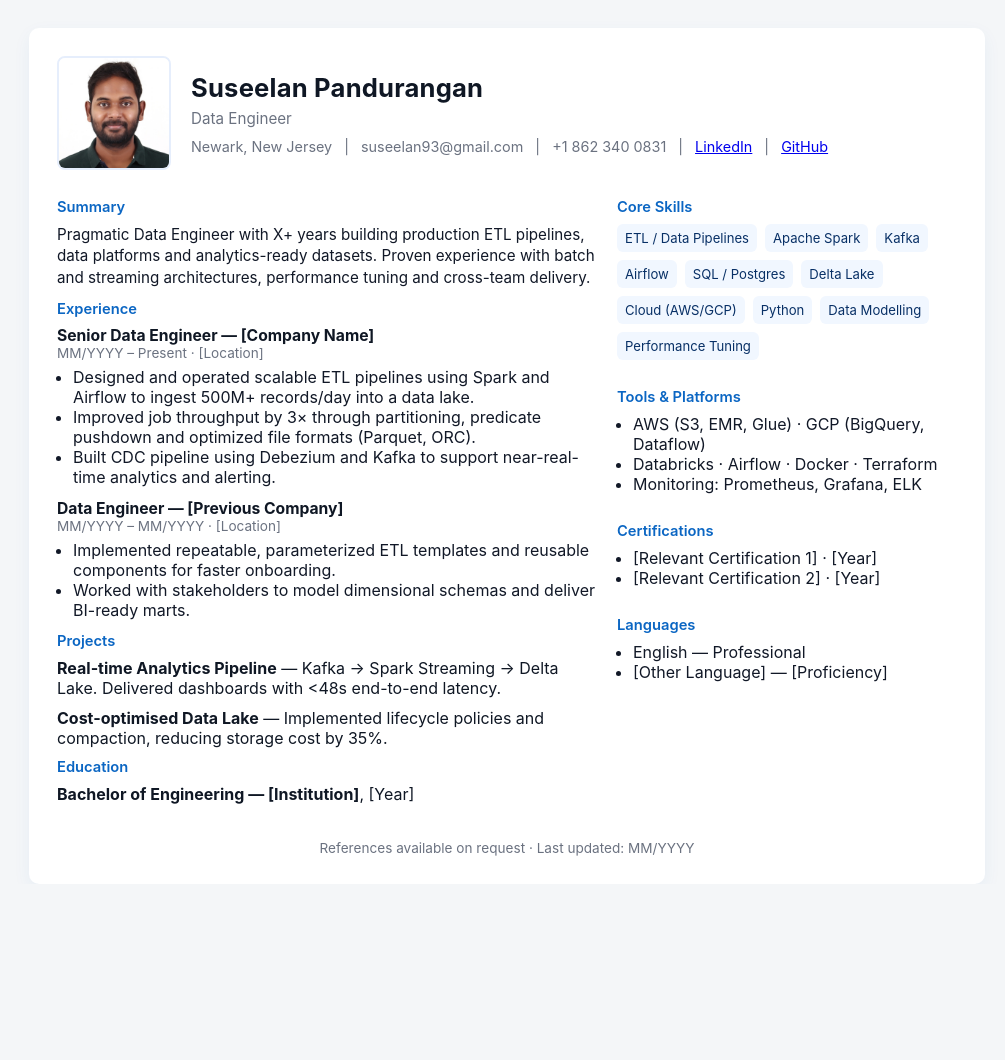
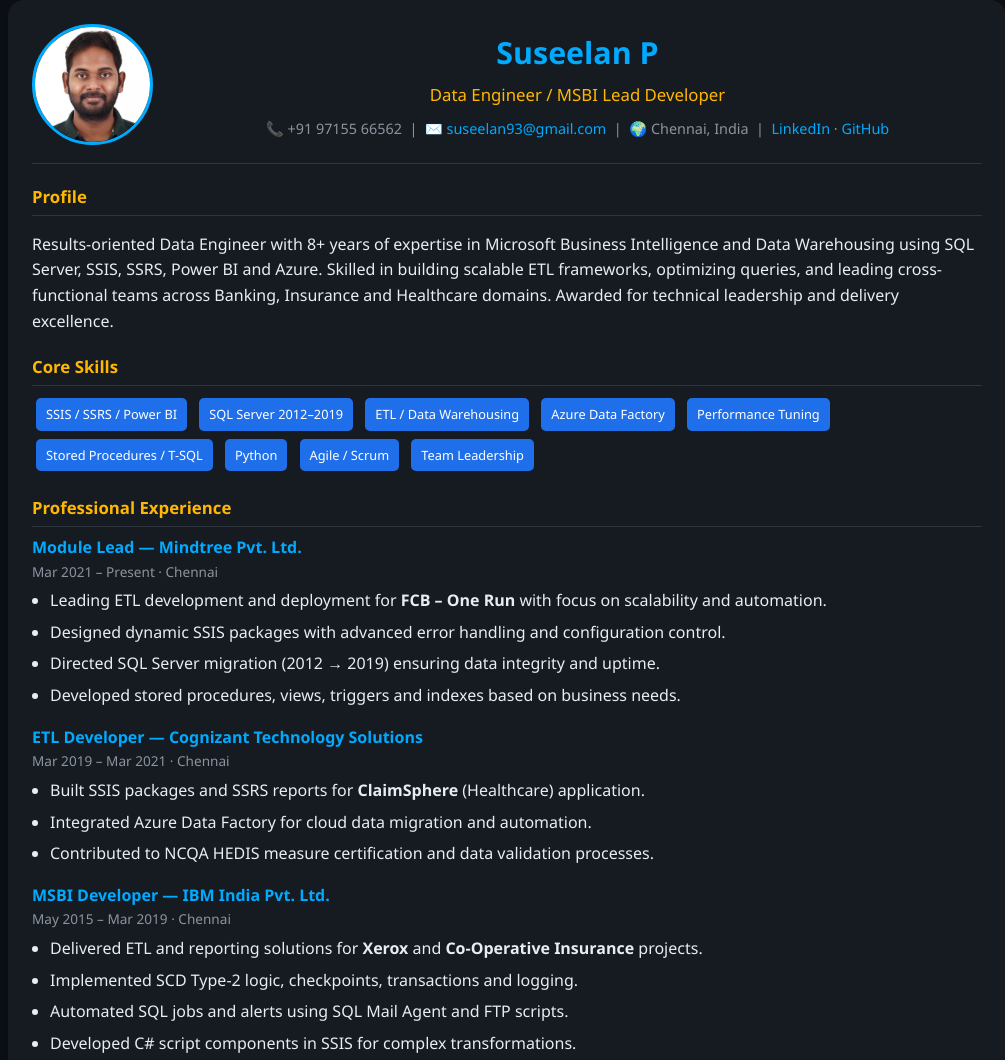
Before and after one commit to psuseelan93/HTML, a plain HTML site: page index.html in a window 1280 px wide. Shown: the top 1060 px of the page, without its empty margins (133-1138 px from the left). Before the commit the page ends 884 px from the top, so only its background shows below. Drawn offline with Linux system fonts and the light colour scheme.

Commit message:
responsive index.html

```diff
--- a/index.html
+++ b/index.html
@@ -1,153 +1,178 @@
 <!doctype html>
 <html lang="en">
 <head>
-<meta charset="utf-8" />
-<meta name="viewport" content="width=device-width,initial-scale=1" />
-<title>Resume — Suseelan Pandurangan</title>
+<meta charset="utf-8">
+<meta name="viewport" content="width=device-width,initial-scale=1">
+<title>Suseelan P — Data Engineer / MSBI Lead</title>
 <style>
-  :root{--accent:#0b66c3;--muted:#6b7280;--paper:#ffffff;--bg:#f4f6f8;font-family:Inter,Segoe UI,Arial,sans-serif}
-  html,body{height:100%;margin:0;background:var(--bg);color:#0f1724}
-  .container{max-width:900px;margin:28px auto;padding:28px;background:var(--paper);box-shadow:0 6px 18px rgba(11,102,195,0.06);border-radius:10px}
-  header{display:flex;gap:20px;align-items:center}
-  .photo{width:110px;height:110px;border-radius:8px;object-fit:cover;border:2px solid #e6eefc}
-  .name-block{flex:1}
-  h1{margin:0;font-size:1.6rem;letter-spacing:0.2px}
-  .title{margin-top:6px;color:var(--muted);font-size:0.95rem}
-  .contact{margin-top:10px;color:var(--muted);font-size:0.9rem;display:flex;gap:12px;flex-wrap:wrap}
-  main{display:grid;grid-template-columns:1fr 340px;gap:22px;margin-top:20px}
-  section{padding:8px 0}
-  .section-title{font-weight:600;color:var(--accent);font-size:0.92rem;margin-bottom:8px}
-  .summary{color:#111827;font-size:0.95rem;line-height:1.4}
-  .skills{display:flex;flex-wrap:wrap;gap:8px}
-  .chip{background:#f1f7ff;border-radius:6px;padding:6px 8px;font-size:0.82rem;color:#083066}
-  .list{margin:0;padding-left:1rem;color:#111827}
-  .job{margin-bottom:12px}
-  .job h4{margin:0;font-size:0.98rem}
-  .meta{font-size:0.85rem;color:var(--muted);margin-bottom:6px}
-  .project, .education-item{margin-bottom:10px}
-  footer{margin-top:18px;text-align:center;color:var(--muted);font-size:0.85rem}
-  @media(max-width:880px){main{grid-template-columns:1fr;}}
+:root{
+  --bg:#0d1117;
+  --card:#161b22;
+  --text:#e6edf3;
+  --muted:#8b949e;
+  --primary:#00aaff;
+  --secondary:#ffb703;
+  --accent:#238636;
+  font-family:"Segoe UI",Roboto,Arial,sans-serif;
+}
+body{
+  margin:0;background:var(--bg);color:var(--text);
+  overflow-x:hidden;line-height:1.6;
+}
+.container{
+  max-width:950px;margin:auto;padding:24px;
+  background:var(--card);border-radius:16px;
+  box-shadow:0 0 30px rgba(0,0,0,0.45);
+  animation:fadeIn 1.2s ease both;
+}
+@keyframes fadeIn{from{opacity:0;transform:translateY(20px);}to{opacity:1;transform:none;}}
+header{
+  display:flex;flex-wrap:wrap;align-items:center;
+  justify-content:center;gap:20px;
+  border-bottom:1px solid #30363d;padding-bottom:18px;
+}
+.photo{
+  width:115px;height:115px;border-radius:50%;
+  object-fit:cover;border:3px solid var(--primary);
+  transition:transform 0.5s ease;
+}
+.photo:hover{transform:scale(1.08);}
+.info{text-align:center;flex:1;min-width:260px;}
+.info h1{margin:0;color:var(--primary);font-size:1.9rem;}
+.title{color:var(--secondary);font-size:1.05rem;margin-top:4px;}
+.contact{margin-top:8px;font-size:0.9rem;color:var(--muted);}
+.contact a{color:var(--primary);text-decoration:none;}
+.contact a:hover{text-decoration:underline;}
+.section-title{
+  color:var(--secondary);font-weight:600;font-size:1.05rem;
+  margin:20px 0 8px;border-bottom:1px solid #30363d;padding-bottom:4px;
+}
+ul{margin:6px 0 10px 18px;padding:0;}
+li{margin-bottom:6px;}
+.job{margin-bottom:16px;animation:fadeIn 1s ease;}
+.job h4{margin:0;color:var(--primary);}
+.meta{font-size:0.85rem;color:var(--muted);margin-bottom:6px;}
+.chip{
+  display:inline-block;background:#1f6feb;color:#fff;
+  padding:6px 10px;border-radius:5px;margin:4px;
+  font-size:0.8rem;transition:transform 0.3s ease,background 0.3s ease;
+}
+.chip:hover{background:var(--secondary);color:#000;transform:scale(1.05);}
+footer{text-align:center;margin-top:25px;font-size:0.85rem;color:var(--muted);}
+@media(max-width:768px){
+  .container{margin:12px;padding:18px;}
+  header{flex-direction:column;text-align:center;}
+  .photo{width:90px;height:90px;}
+  .info h1{font-size:1.5rem;}
+  body{font-size:0.95rem;}
+}
+@media(max-width:480px){
+  .container{padding:14px;}
+  .chip{font-size:0.75rem;padding:4px 7px;}
+}
 </style>
 </head>
 <body>
-  <div class="container" role="document" aria-label="One page resume">
+<div class="container">
+
 <header>
-      <img src="./photo.jpg" alt="Photo" class="photo">
-      <div class="name-block">
-        <h1>Suseelan Pandurangan</h1>
-        <div class="title">Data Engineer</div>
+  <img src="photo.jpg" alt="Suseelan photo" class="photo">
+  <div class="info">
+    <h1>Suseelan P</h1>
+    <div class="title">Data Engineer / MSBI Lead Developer</div>
     <div class="contact">
-          <div>Newark, New Jersey</div>
-          <div>|</div>
-          <div>suseelan93@gmail.com</div>
-          <div>|</div>
-          <div>+1 862 340 0831</div>
-          <div>|</div>
-          <div><a href="https://www.linkedin.com/in/yourprofile" target="_blank" rel="noopener">LinkedIn</a></div>
-          <div>|</div>
-          <div><a href="https://github.com/yourhandle" target="_blank" rel="noopener">GitHub</a></div>
+      📞 +91 97155 66562 &nbsp;|&nbsp;
+      ✉️ <a href="mailto:suseelan93@gmail.com">suseelan93@gmail.com</a> &nbsp;|&nbsp;
+      🌍 Chennai, India &nbsp;|&nbsp;
+      <a href="https://linkedin.com" target="_blank">LinkedIn</a> ·
+      <a href="https://github.com" target="_blank">GitHub</a>
     </div>
   </div>
 </header>
 
-    <main>
-      <section aria-labelledby="summary">
-        <div id="summary" class="section-title">Summary</div>
-        <div class="summary">
-          Pragmatic Data Engineer with X+ years building production ETL pipelines, data platforms and analytics-ready datasets.
-          Proven experience with batch and streaming architectures, performance tuning and cross-team delivery.
-        </div>
+<section>
+  <div class="section-title">Profile</div>
+  <p>Results-oriented Data Engineer with 8+ years of expertise in Microsoft Business Intelligence and Data Warehousing using SQL Server, SSIS, SSRS, Power BI and Azure. Skilled in building scalable ETL frameworks, optimizing queries, and leading cross-functional teams across Banking, Insurance and Healthcare domains. Awarded for technical leadership and delivery excellence.</p>
+</section>
 
-        <div style="height:12px"></div>
-
-        <div class="section" aria-labelledby="experience">
-          <div id="experience" class="section-title">Experience</div>
-
-          <article class="job">
-            <h4>Senior Data Engineer — [Company Name]</h4>
-            <div class="meta">MM/YYYY – Present · [Location]</div>
-            <ul class="list">
-              <li>Designed and operated scalable ETL pipelines using Spark and Airflow to ingest 500M+ records/day into a data lake.</li>
-              <li>Improved job throughput by 3× through partitioning, predicate pushdown and optimized file formats (Parquet, ORC).</li>
-              <li>Built CDC pipeline using Debezium and Kafka to support near-real-time analytics and alerting.</li>
-            </ul>
-          </article>
-
-          <article class="job">
-            <h4>Data Engineer — [Previous Company]</h4>
-            <div class="meta">MM/YYYY – MM/YYYY · [Location]</div>
-            <ul class="list">
-              <li>Implemented repeatable, parameterized ETL templates and reusable components for faster onboarding.</li>
-              <li>Worked with stakeholders to model dimensional schemas and deliver BI-ready marts.</li>
-            </ul>
-          </article>
-        </div>
-
-        <div class="section" aria-labelledby="projects">
-          <div id="projects" class="section-title">Projects</div>
-          <div class="project">
-            <strong>Real-time Analytics Pipeline</strong> — Kafka → Spark Streaming → Delta Lake. Delivered dashboards with <48s end-to-end latency.
-          </div>
-          <div class="project">
-            <strong>Cost-optimised Data Lake</strong> — Implemented lifecycle policies and compaction, reducing storage cost by 35%.
-          </div>
-        </div>
-
-        <div class="section" aria-labelledby="education">
-          <div id="education" class="section-title">Education</div>
-          <div class="education-item">
-            <strong>Bachelor of Engineering — [Institution]</strong>, [Year]
-          </div>
+<section>
+  <div class="section-title">Core Skills</div>
+  <div>
+    <span class="chip">SSIS / SSRS / Power BI</span>
+    <span class="chip">SQL Server 2012–2019</span>
+    <span class="chip">ETL / Data Warehousing</span>
+    <span class="chip">Azure Data Factory</span>
+    <span class="chip">Performance Tuning</span>
+    <span class="chip">Stored Procedures / T-SQL</span>
+    <span class="chip">Python</span>
+    <span class="chip">Agile / Scrum</span>
+    <span class="chip">Team Leadership</span>
   </div>
 </section>
 
-      <aside>
-        <section aria-labelledby="skills">
-          <div id="skills" class="section-title">Core Skills</div>
-          <div class="skills" role="list">
-            <span class="chip">ETL / Data Pipelines</span>
-            <span class="chip">Apache Spark</span>
-            <span class="chip">Kafka</span>
-            <span class="chip">Airflow</span>
-            <span class="chip">SQL / Postgres</span>
-            <span class="chip">Delta Lake</span>
-            <span class="chip">Cloud (AWS/GCP)</span>
-            <span class="chip">Python</span>
-            <span class="chip">Data Modelling</span>
-            <span class="chip">Performance Tuning</span>
+<section>
+  <div class="section-title">Professional Experience</div>
+
+  <div class="job">
+    <h4>Module Lead — Mindtree Pvt. Ltd.</h4>
+    <div class="meta">Mar 2021 – Present · Chennai</div>
+    <ul>
+      <li>Leading ETL development and deployment for <b>FCB – One Run</b> with focus on scalability and automation.</li>
+      <li>Designed dynamic SSIS packages with advanced error handling and configuration control.</li>
+      <li>Directed SQL Server migration (2012 → 2019) ensuring data integrity and uptime.</li>
+      <li>Developed stored procedures, views, triggers and indexes based on business needs.</li>
+    </ul>
+  </div>
+
+  <div class="job">
+    <h4>ETL Developer — Cognizant Technology Solutions</h4>
+    <div class="meta">Mar 2019 – Mar 2021 · Chennai</div>
+    <ul>
+      <li>Built SSIS packages and SSRS reports for <b>ClaimSphere</b> (Healthcare) application.</li>
+      <li>Integrated Azure Data Factory for cloud data migration and automation.</li>
+      <li>Contributed to NCQA HEDIS measure certification and data validation processes.</li>
+    </ul>
+  </div>
+
+  <div class="job">
+    <h4>MSBI Developer — IBM India Pvt. Ltd.</h4>
+    <div class="meta">May 2015 – Mar 2019 · Chennai</div>
+    <ul>
+      <li>Delivered ETL and reporting solutions for <b>Xerox</b> and <b>Co-Operative Insurance</b> projects.</li>
+      <li>Implemented SCD Type-2 logic, checkpoints, transactions and logging.</li>
+      <li>Automated SQL jobs and alerts using SQL Mail Agent and FTP scripts.</li>
+      <li>Developed C# script components in SSIS for complex transformations.</li>
+    </ul>
   </div>
 </section>
 
-        <section aria-labelledby="tools" style="margin-top:12px">
-          <div id="tools" class="section-title">Tools & Platforms</div>
-          <ul class="list">
-            <li>AWS (S3, EMR, Glue) · GCP (BigQuery, Dataflow)</li>
-            <li>Databricks · Airflow · Docker · Terraform</li>
-            <li>Monitoring: Prometheus, Grafana, ELK</li>
+<section>
+  <div class="section-title">Methodology & Achievements</div>
+  <ul>
+    <li>Worked in Waterfall and Agile/SCRUM models; also acted as Product Owner.</li>
+    <li>Led 6-member team using Azure DevOps for backlog and release management.</li>
+    <li>Earned <b>A-Team</b>, <b>Best Team Lead</b> and <b>Most Valued Talent</b> awards for delivery excellence.</li>
+    <li>Mentored junior developers and handled multi-customer projects under managed services model.</li>
   </ul>
 </section>
 
-        <section aria-labelledby="certs" style="margin-top:12px">
-          <div id="certs" class="section-title">Certifications</div>
-          <ul class="list">
-            <li>[Relevant Certification 1] · [Year]</li>
-            <li>[Relevant Certification 2] · [Year]</li>
-          </ul>
+<section>
+  <div class="section-title">Education</div>
+  <p><b>Bachelor of Engineering</b> — [University Name], [Year]</p>
 </section>
 
-        <section aria-labelledby="languages" style="margin-top:12px">
-          <div id="languages" class="section-title">Languages</div>
-          <ul class="list">
-            <li>English — Professional</li>
-            <li>[Other Language] — [Proficiency]</li>
-          </ul>
-        </section>
-      </aside>
-    </main>
+<footer>
+  © 2025 Suseelan P · Last updated Oct 2025 · References available upon request
+</footer>
 
-    <footer>
-      References available on request · Last updated: <!-- keep current when editing --> MM/YYYY
-    </footer>
 </div>
+
+<!-- Light hover glow for GitHub Pages aesthetic -->
+<script>
+document.querySelectorAll('.chip').forEach(el=>{
+  el.addEventListener('mouseover',()=>el.style.boxShadow='0 0 12px #00aaff');
+  el.addEventListener('mouseout',()=>el.style.boxShadow='none');
+});
+</script>
 </body>
 </html>
```
Lines whose indentation alone changed are shown as unchanged.
